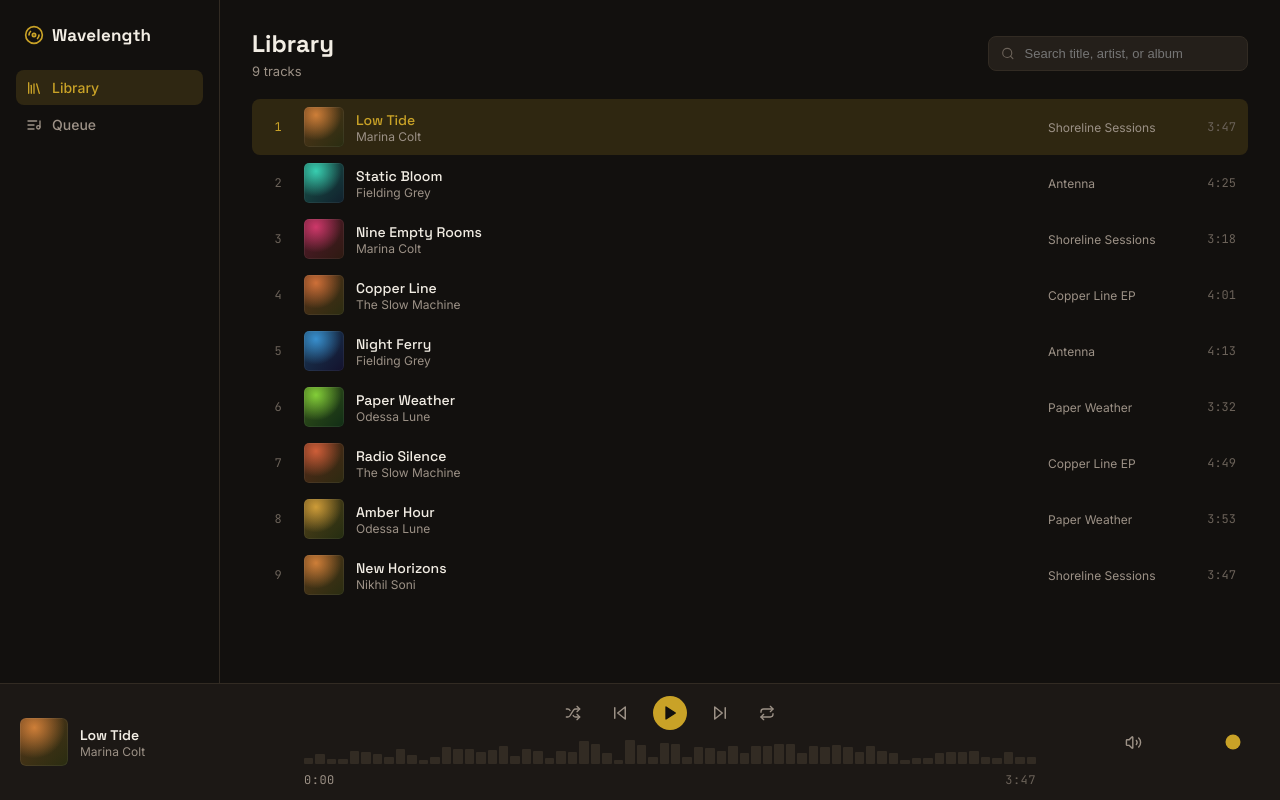
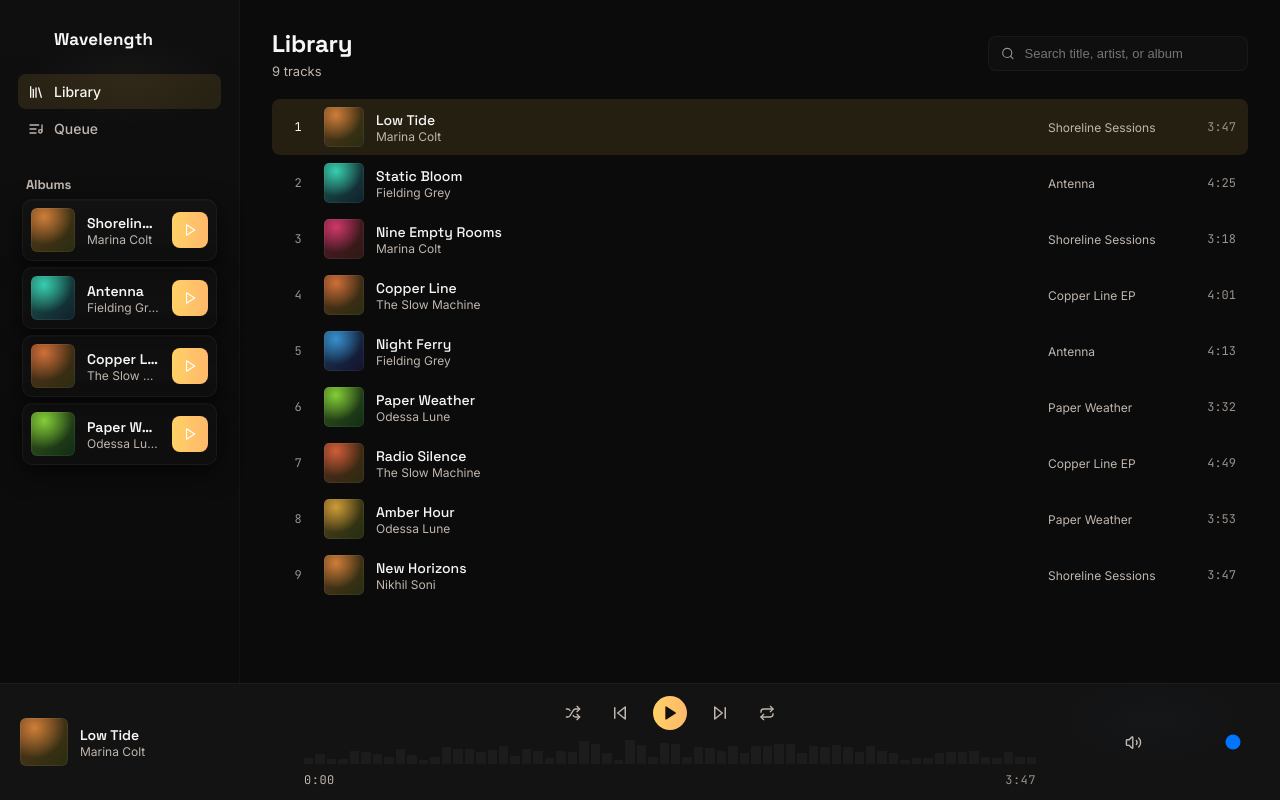
Before and after one commit to Nikhilsoniji/Wavelength, a React (Vite) app: page / in a window 1280 px wide. Built offline with nearby package versions, Linux system fonts and the light colour scheme.

Commit message:
feat(ui): premium theme, album list in Sidebar, Album component

```diff
--- /dev/null
+++ b/src/components/Album.jsx
@@ -0,0 +1,57 @@
+import { Play } from 'lucide-react'
+import AlbumArt from './AlbumArt'
+
+export default function Album({ album, onPlay }) {
+  return (
+    <div className="album-row card" style={{ display: 'flex', alignItems: 'center', justifyContent: 'space-between', gap: 12 }}>
+      <div style={{ display: 'flex', alignItems: 'center', gap: 12, minWidth: 0 }}>
+        <AlbumArt hue={album.hue} size={44} rounded={6} />
+        <div style={{ minWidth: 0 }}>
+          <div
+            style={{
+              fontFamily: 'var(--font-display)',
+              fontWeight: 600,
+              fontSize: 14,
+              whiteSpace: 'nowrap',
+              overflow: 'hidden',
+              textOverflow: 'ellipsis',
+            }}
+          >
+            {album.name}
+          </div>
+          <div
+            style={{
+              fontSize: 12,
+              color: 'var(--text-dim)',
+              whiteSpace: 'nowrap',
+              overflow: 'hidden',
+              textOverflow: 'ellipsis',
+            }}
+          >
+            {album.artist}
+          </div>
+        </div>
+      </div>
+
+      <div>
+        <button
+          aria-label={`Play album ${album.name}`}
+          onClick={() => onPlay(album.trackIds)}
+          style={{
+            width: 36,
+            height: 36,
+            borderRadius: 8,
+            border: 'none',
+            background: 'var(--accent)',
+            display: 'flex',
+            alignItems: 'center',
+            justifyContent: 'center',
+            color: '#fff',
+          }}
+        >
+          <Play size={14} />
+        </button>
+      </div>
+    </div>
+  )
+}
--- a/src/components/Sidebar.jsx
+++ b/src/components/Sidebar.jsx
@@ -1,4 +1,7 @@
+import { useMemo } from 'react'
 import { Library as LibraryIcon, ListMusic, Disc3 } from 'lucide-react'
+import Album from './Album'
+import { usePlayerStore } from '../store/usePlayerStore'
 
 const items = [
   { id: 'library', label: 'Library', Icon: LibraryIcon },
@@ -6,17 +9,22 @@ const items = [
 ]
 
 export default function Sidebar({ view, setView }) {
+  const library = usePlayerStore((s) => s.library)
+  const setQueue = usePlayerStore((s) => s.setQueue)
+  const play = usePlayerStore((s) => s.play)
+
+  const albums = useMemo(() => {
+    const m = new Map()
+    for (const t of library) {
+      const key = t.album ?? 'Unknown'
+      if (!m.has(key)) m.set(key, { name: key, artist: t.artist, hue: t.hue, trackIds: [] })
+      m.get(key).trackIds.push(t.id)
+    }
+    return Array.from(m.values())
+  }, [library])
+
   return (
-    <div
-      style={{
-        width: 220,
-        borderRight: '1px solid var(--border)',
-        padding: '24px 16px',
-        display: 'flex',
-        flexDirection: 'column',
-        gap: 24,
-      }}
-    >
+    <div className="sidebar" style={{ width: 240, padding: '28px 18px', display: 'flex', flexDirection: 'column', gap: 24 }}>
       <div style={{ display: 'flex', alignItems: 'center', gap: 8, padding: '0 8px' }}>
         <Disc3 size={20} color="var(--accent)" />
         <span
@@ -59,6 +67,33 @@ export default function Sidebar({ view, setView }) {
           )
         })}
       </nav>
+
+      <div>
+        <h3
+          style={{
+            fontFamily: 'var(--font-display)',
+            fontSize: 13,
+            fontWeight: 700,
+            margin: '6px 8px',
+            color: 'var(--text-dim)',
+          }}
+        >
+          Albums
+        </h3>
+        <div style={{ display: 'flex', flexDirection: 'column', gap: 6 }}>
+          {albums.map((a) => (
+            <div key={a.name} style={{ padding: '0 4px' }}>
+              <Album
+                album={a}
+                onPlay={(ids) => {
+                  setQueue(ids)
+                  play(ids[0])
+                }}
+              />
+            </div>
+          ))}
+        </div>
+      </div>
     </div>
   )
 }
--- a/src/index.css
+++ b/src/index.css
@@ -1,23 +1,25 @@
 :root {
-  /* Color: deep espresso-black surfaces, brass/amber signature accent,
-     a cool teal used sparingly as the "second voice" (waveform highlight). */
-  --bg: #12100e;
-  --surface: #1c1815;
-  --surface-2: #241f1a;
-  --border: #322b23;
-  --accent: #c9a227;
-  --accent-soft: rgba(201, 162, 39, 0.16);
+  /* Premium theme tokens — deep, warm surfaces with a luminous accent */
+  --bg: #0b0b0c;
+  --surface: rgba(255,255,255,0.03);
+  --surface-2: rgba(255,255,255,0.02);
+  --border: rgba(255,255,255,0.04);
+  --accent: linear-gradient(90deg, #ffd166, #ffb86b);
+  --accent-solid: #e6b23a;
+  --accent-soft: rgba(230,178,58,0.12);
   --teal: #4fd1c5;
-  --text: #f2ede4;
-  --text-dim: #9c9186;
-  --text-faint: #6b6259;
-  --danger: #d97757;
+  --text: #f7f6f4;
+  --text-dim: #bfb6ad;
+  --text-faint: #9a9188;
+  --danger: #ff6b6b;
 
-  --font-display: 'Space Grotesk', sans-serif;
-  --font-body: 'Inter', sans-serif;
-  --font-mono: 'JetBrains Mono', monospace;
+  --font-display: 'Space Grotesk', Inter, system-ui, sans-serif;
+  --font-body: Inter, system-ui, -apple-system, 'Segoe UI', Roboto, sans-serif;
+  --font-mono: 'JetBrains Mono', ui-monospace, monospace;
 
-  --radius: 10px;
+  --radius: 14px;
+  --shadow-1: 0 8px 24px rgba(2,2,2,0.6), inset 0 1px 0 rgba(255,255,255,0.02);
+  --glass-border: linear-gradient(180deg, rgba(255,255,255,0.04), rgba(255,255,255,0.02));
 }
 
 * {
@@ -32,7 +34,9 @@ body,
 
 body {
   margin: 0;
-  background: var(--bg);
+  background: radial-gradient(1200px 600px at 10% 10%, rgba(255,214,138,0.03), transparent 8%),
+    radial-gradient(900px 400px at 90% 90%, rgba(79,209,197,0.02), transparent 10%),
+    var(--bg);
   color: var(--text);
   font-family: var(--font-body);
   -webkit-font-smoothing: antialiased;
@@ -41,6 +45,10 @@ body {
 button {
   font-family: inherit;
   cursor: pointer;
+  border: none;
+  background: transparent;
+  color: inherit;
+  transition: transform 160ms ease, box-shadow 160ms ease, background 160ms ease;
 }
 
 button:focus-visible,
@@ -61,8 +69,8 @@ input[type='range'] {
   height: 10px;
 }
 ::-webkit-scrollbar-thumb {
-  background: var(--surface-2);
-  border-radius: 8px;
+  background: linear-gradient(180deg, rgba(255,255,255,0.04), rgba(255,255,255,0.02));
+  border-radius: 10px;
 }
 ::-webkit-scrollbar-track {
   background: transparent;
@@ -73,7 +81,49 @@ button:hover .row-play-overlay {
 }
 
 .track-list-row:hover {
-  background: var(--surface-2);
+  background: linear-gradient(180deg, rgba(255,255,255,0.02), rgba(255,255,255,0.01));
+  box-shadow: var(--shadow-1);
+}
+
+/* Card / glass surfaces used across the app */
+.card {
+  background: linear-gradient(180deg, rgba(255,255,255,0.02), rgba(255,255,255,0.01));
+  border: 1px solid var(--border);
+  border-radius: var(--radius);
+  box-shadow: var(--shadow-1);
+}
+
+.sidebar {
+  background: linear-gradient(180deg, rgba(255,255,255,0.015), transparent);
+  border-right: 1px solid rgba(255,255,255,0.03);
+}
+
+.album-row {
+  padding: 8px;
+  border-radius: 10px;
+  transition: transform 160ms ease, box-shadow 160ms ease;
+}
+.album-row:hover {
+  transform: translateY(-3px);
+  box-shadow: 0 16px 40px rgba(2,2,2,0.6);
+}
+
+.row-play-overlay {
+  opacity: 0;
+  transition: opacity 140ms ease, transform 160ms ease;
+}
+.track-list-row:hover .row-play-overlay {
+  opacity: 1 !important;
+  transform: scale(1.02);
+}
+
+h1, h2, h3 {
+  color: var(--text);
+  letter-spacing: -0.01em;
+}
+
+.muted {
+  color: var(--text-dim);
 }
 
 @media (prefers-reduced-motion: reduce) {
```
